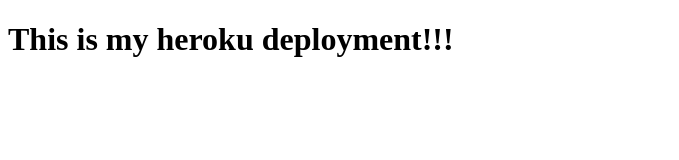
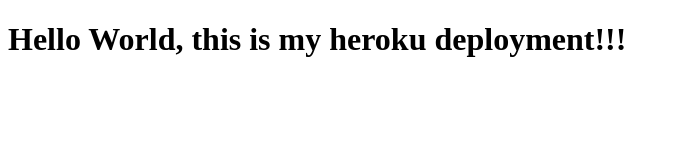
Before and after one commit to eghak/f24-deploy, a website: page index.html in a window 1280 px wide. Shown: the whole page, without its empty margins (0-679 px from the left). Drawn offline with Linux system fonts and the light colour scheme.

Commit message:
adding Hello World

```diff
--- a/index.html
+++ b/index.html
@@ -7,6 +7,6 @@
   <title>Heroku Test</title>
 </head>
 <body>
-  <h1>This is my heroku deployment!!!</h1>
+  <h1>Hello World, this is my heroku deployment!!!</h1>
 </body>
 </html>
```
